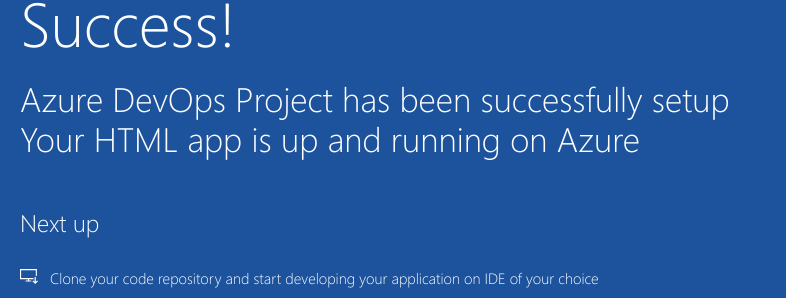
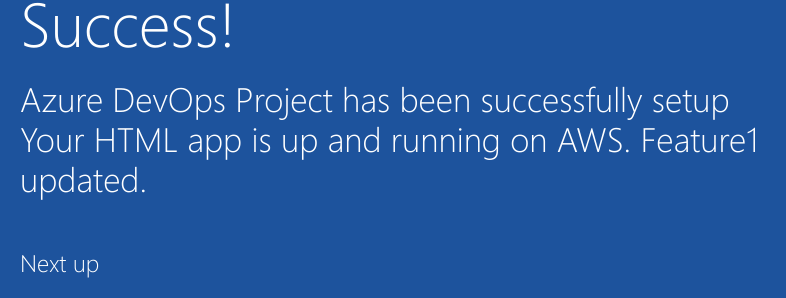
Before and after one commit to somnatha2021/firstrepo, a plain HTML site: page sample-project/index.html in a window 1280 px wide. Shown: the part 392-690 px from the top of the page, 205-991 px from the left. Drawn offline with Linux system fonts and the light colour scheme.

Commit message:
Changed to AWS

```diff
--- a/sample-project/index.html
+++ b/sample-project/index.html
@@ -20,7 +20,7 @@
             <div class="content-body">
                 <div class="success-text">Success!</div>
                 <div class="description line-1"> Azure DevOps Project has been successfully setup</div>
-                <div class="description line-2"> Your HTML app is up and running on Azure</div>
+                <div class="description line-2"> Your HTML app is up and running on AWS. Feature1 updated. </div>
                 <div class="next-steps-container">
                     <div class="next-steps-header">Next up</div>
                     <div class="next-steps-body">
```
